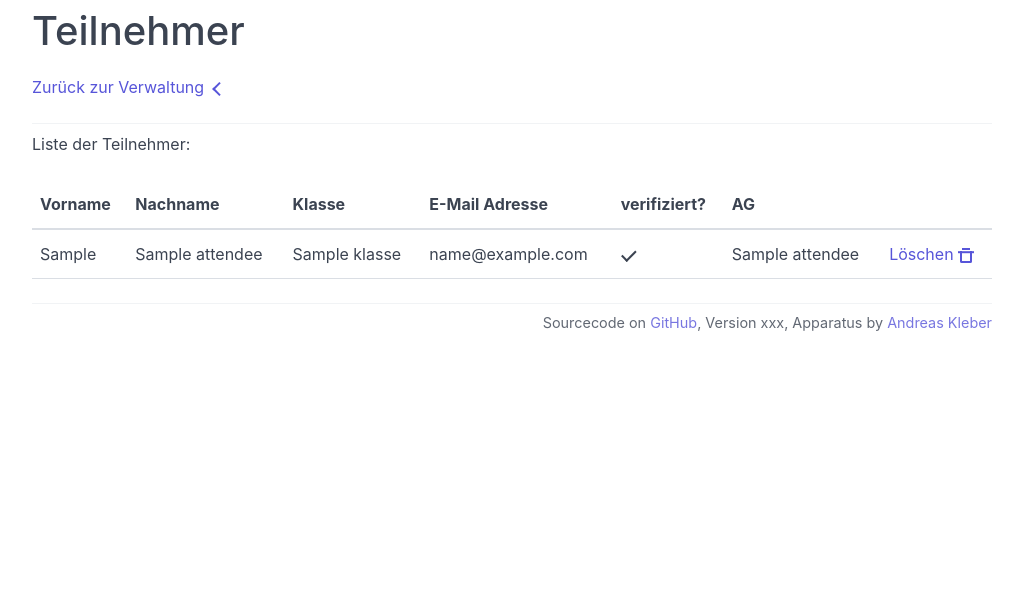
After one commit to akleber/apparatus, a Flask app: template app/templates/attendeesList.html in a window 1280 px wide. The commit adds this page. Shown: the part 101-691 px from the top of the page, without its empty margins (128-1151 px from the left). Run offline with Flask 2, Linux system fonts and the light colour scheme; the template is opened without the code that fills it: most values are stand-ins (such as "Sample title", 1, 10 or a date in 2020).

Commit message:
Teilnehmerlist wip

```diff
--- /dev/null
+++ b/app/templates/attendeesList.html
@@ -0,0 +1,54 @@
+{% extends 'eventBase.html' %}
+
+{% block content %}
+
+<H1 class="text-left mt-2">Teilnehmer</H1>
+
+<p>
+    <a href="{{ url_for('eventAdmin', adminToken=event_data.adminToken, eventID=event_data.eventID) }}">Zurück zur
+        Verwaltung <i class="icon icon-arrow-left"></i></a>
+</p>
+
+<div class="divider"></div>
+
+<p>
+    Liste der Teilnehmer:
+</p>
+<table class="table">
+    <tr>
+        <th>Vorname</th>
+        <th>Nachname</th>
+        <th>Klasse</th>
+        <th>E-Mail Adresse</th>
+        <th>verifiziert?</th>
+        <th>AG</th>
+        <th></th>
+    </tr>
+
+    {% for a in attendee_data %}
+    <tr>
+        <td>{{ a.firstName }}</td>
+        <td>{{ a.familyName }}</td>
+        <td>{{ a.klasse }}</td>
+        <td>{{ a.mail }}</td>
+        <td>
+            {% if a.mailVerificationToken %}
+            <i class="icon icon-cross"></i>
+            {% else %}
+            <i class="icon icon-check"></i>
+            {% endif %}
+        </td>
+        <td>{{ a.title }}</td>
+
+        <td>
+            <a
+                href="{{ url_for('eventAdmin_attendees_delete', adminToken=event_data.adminToken, eventID=event_data.eventID, attendeeID=a.attendeeID) }}">Löschen
+                <i class="icon icon-delete"></i></a>
+        </td>
+    </tr>
+    {% endfor %}
+</table>
+
+<div class="p-2"></div>
+
+{% endblock %}
```
Also changed, not shown: app/routesEventAdmin.py (+25 -0 lines), app/templates/eventAdmin.html (+7 -0 lines).
